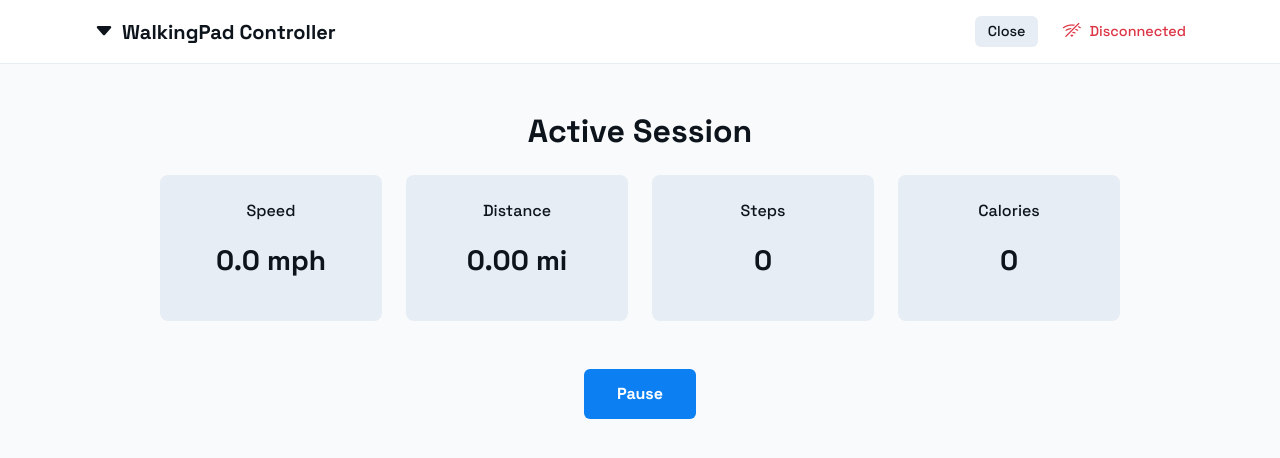
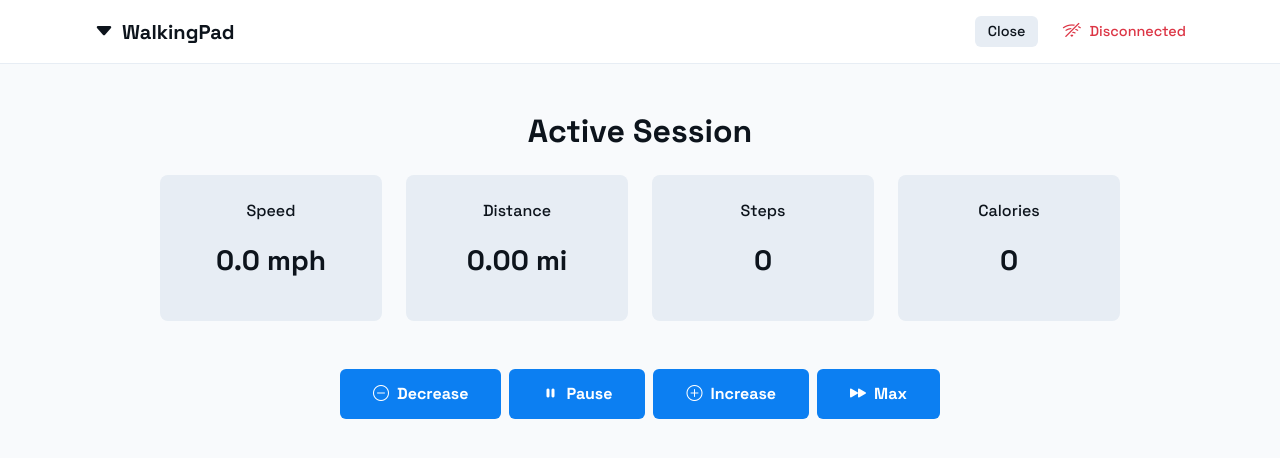
Before and after one commit to nickpainter/walkingpad, a Flask app: template templates/active_session.html in a window 1280 px wide. Shown: the top 458 px of the page. Run offline with Flask 3, Linux system fonts and the light colour scheme; the template is opened without the code that fills it, so the values that code supplies are empty.

Commit message:
added controls to change speeds.

```diff
--- a/app.py
+++ b/app.py
@@ -19,6 +19,11 @@ from ph4_walkingpad.pad import Controller, WalkingPad
 KM_TO_MI = 0.621371
 KMH_TO_MPH = 0.621371
 KCAL_PER_MILE = 95  # rough kcal per mile
+
+# Speed control constants
+MAX_SPEED_KMH = 6.0  # Approx 3.7 mph, a common max for these pads
+MIN_SPEED_KMH = 1.0
+SPEED_STEP = 0.5  # Speed change per button press in km/h
 
 
 def kcal_estimate(miles: float) -> float:
@@ -273,6 +278,41 @@ def resume_session():
     return redirect(url_for("root"))
 
 
+# ── Speed Controls ───────────────────────────────────────────────────────
+@app.route("/decrease_speed")
+def decrease_speed():
+    """Decrease the belt speed by one step."""
+    if not belt_running:
+        return redirect(url_for("root"))
+
+    new_speed_kmh = max(MIN_SPEED_KMH, current_speed_kmh - SPEED_STEP)
+    dev_speed = int(new_speed_kmh * 10)
+    asyncio.run_coroutine_threadsafe(controller.change_speed(dev_speed), ble_loop)
+    return redirect(url_for("root"))
+
+
+@app.route("/increase_speed")
+def increase_speed():
+    """Increase the belt speed by one step."""
+    if not belt_running:
+        return redirect(url_for("root"))
+
+    new_speed_kmh = min(MAX_SPEED_KMH, current_speed_kmh + SPEED_STEP)
+    dev_speed = int(new_speed_kmh * 10)
+    asyncio.run_coroutine_threadsafe(controller.change_speed(dev_speed), ble_loop)
+    return redirect(url_for("root"))
+
+
+@app.route("/max_speed")
+def max_speed():
+    """Set the belt speed to maximum."""
+    if not belt_running:
+        return redirect(url_for("root"))
+
+    dev_speed = int(MAX_SPEED_KMH * 10)
+    asyncio.run_coroutine_threadsafe(controller.change_speed(dev_speed), ble_loop)
+    return redirect(url_for("root"))
+
 # ── Live JSON endpoint ───────────────────────────────────────────────────
 @app.route("/stats", endpoint="get_stats")
 def stats_json():
--- a/templates/active_session.html
+++ b/templates/active_session.html
@@ -30,7 +30,20 @@
         </div>
     </div>
 
-    <a href="{{ url_for('pause_session') }}" class="btn btn-custom-primary">Pause</a>
+    <div class="d-flex justify-content-center gap-2">
+        <a href="{{ url_for('decrease_speed') }}" class="btn btn-custom-primary d-flex align-items-center gap-2">
+            <i class="bi bi-dash-circle"></i> Decrease
+        </a>
+        <a href="{{ url_for('pause_session') }}" class="btn btn-custom-primary d-flex align-items-center gap-2">
+            <i class="bi bi-pause-fill"></i> Pause
+        </a>
+        <a href="{{ url_for('increase_speed') }}" class="btn btn-custom-primary d-flex align-items-center gap-2">
+            <i class="bi bi-plus-circle"></i> Increase
+        </a>
+        <a href="{{ url_for('max_speed') }}" class="btn btn-custom-primary d-flex align-items-center gap-2">
+            <i class="bi bi-fast-forward-fill"></i> Max
+        </a>
+    </div>
 </div>
 
 <script>
--- a/templates/base.html
+++ b/templates/base.html
@@ -108,7 +108,7 @@
         <nav class="container-xl d-flex align-items-center justify-content-between py-3 px-4">
             <a class="navbar-brand d-flex align-items-center gap-2" href="{{ url_for('root') }}">
                 <i class="bi bi-caret-down-fill"></i>
-                <span>WalkingPad Controller</span>
+                <span>WalkingPad</span>
             </a>
 
             <div class="d-flex align-items-center gap-4">
```
